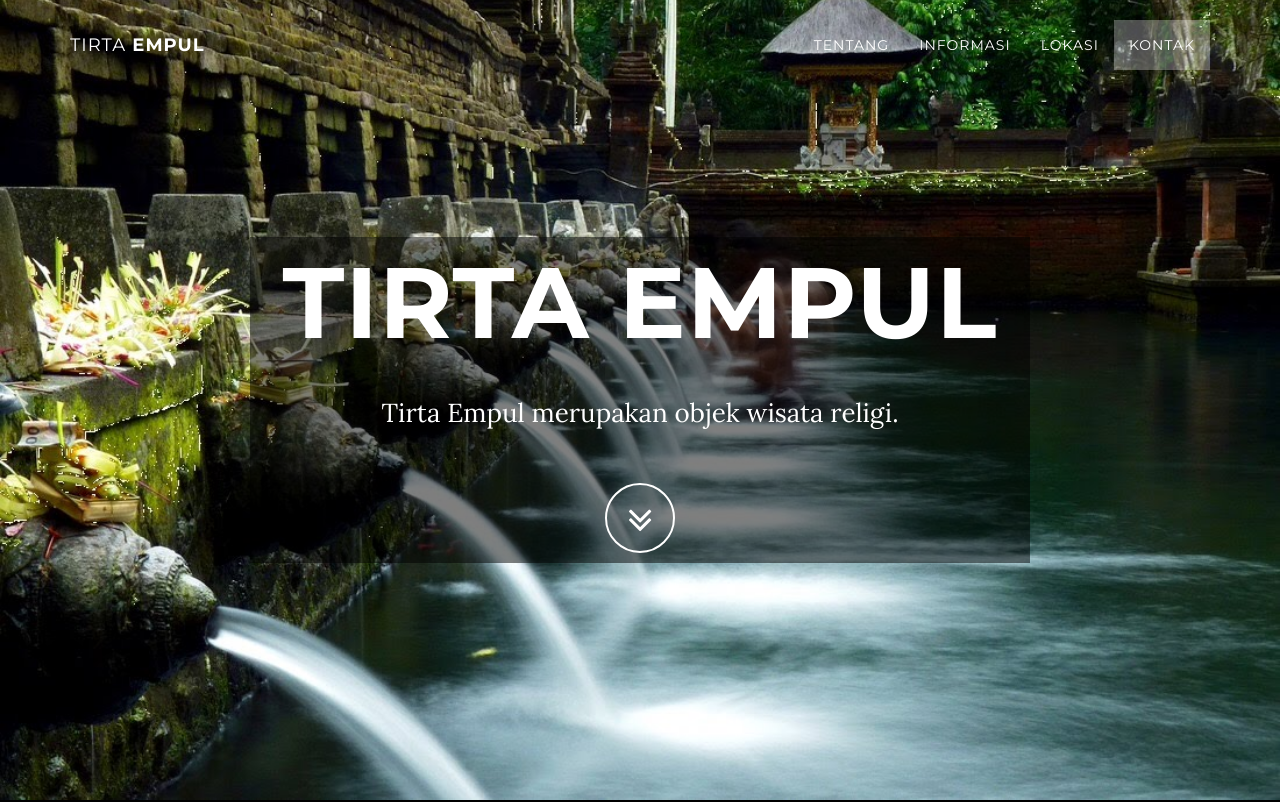
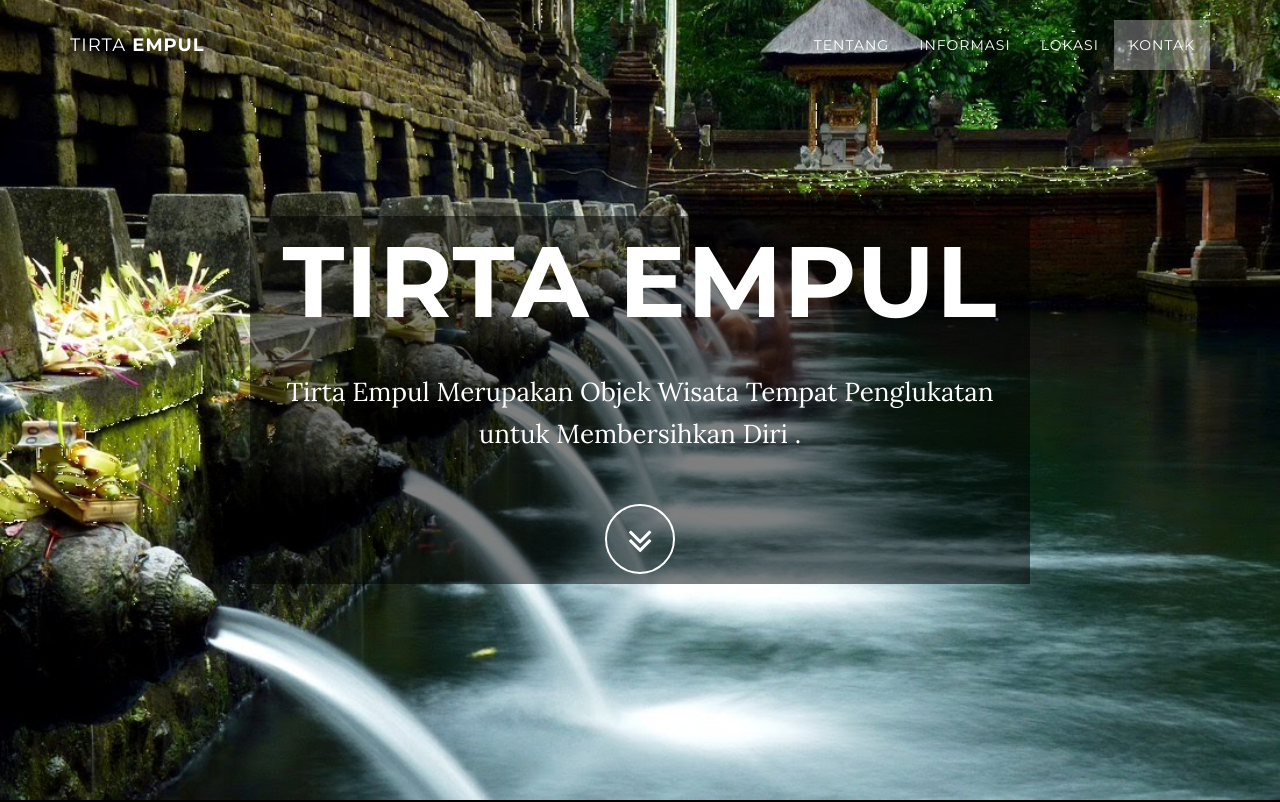
Before and after one commit to tirtaempul/tirtaempul.github.io, a website: page index.html in a window 1280 px wide. Shown: the top 802 px of the page. Drawn offline with nearby package versions, Linux system fonts and the light colour scheme.

Commit message:
ngerubah deskripsi

```diff
--- a/index.html
+++ b/index.html
@@ -78,7 +78,7 @@
                 <div class="row">
                     <div class="col-md-8 col-md-offset-2 bg-intro">
                         <h1 class="brand-heading">Tirta Empul</h1>
-                        <p class="intro-text">Tirta Empul merupakan objek wisata religi.</p>
+                        <p class="intro-text">Tirta Empul Merupakan Objek Wisata Tempat Penglukatan untuk Membersihkan Diri .</p>
                         <a href="#about" class="btn btn-circle page-scroll">
                             <i class="fa fa-angle-double-down animated"></i>
                         </a>
```
